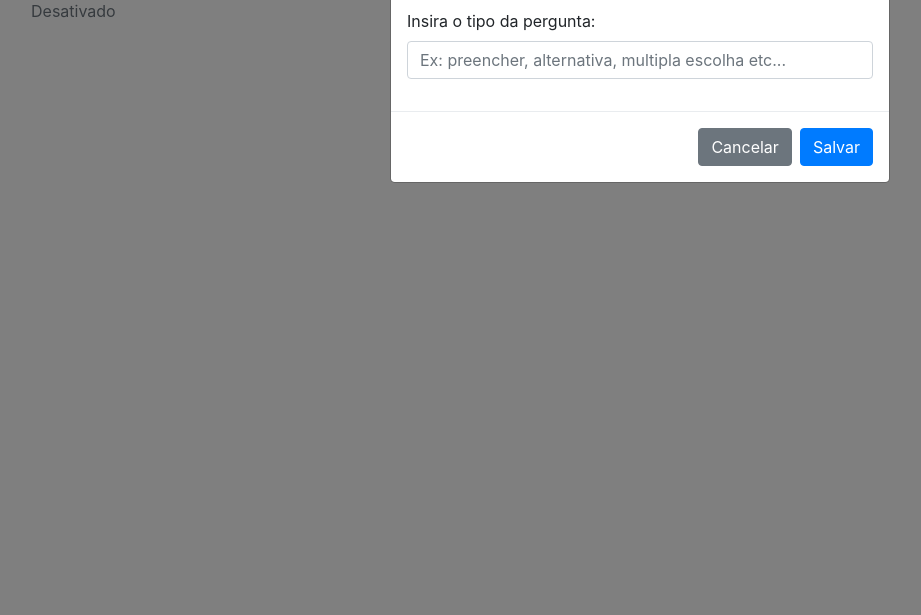
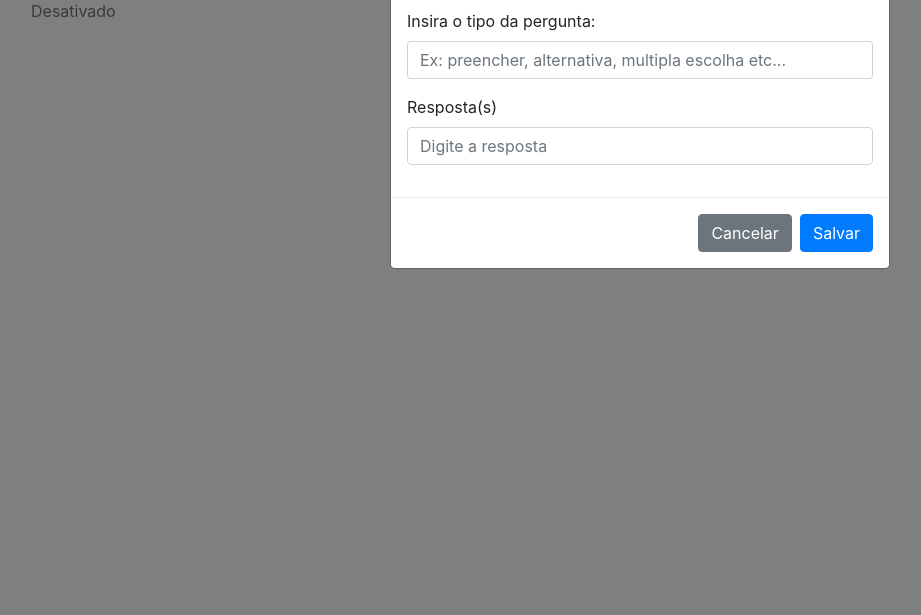
Before and after one commit to thiagofdiniz/ProjetoPW2, a PHP site: page /questoes.php in a window 1280 px wide, after a click on "Insira uma pergunta". Shown: the part 185-800 px from the top of the page, without its empty margins (0-921 px from the left). Run offline with PHP 8.4, Linux system fonts and the light colour scheme; data that the repository does not hold is empty.

Commit message:
FINALIZADO

```diff
--- a/PerguntaController.php
+++ b/PerguntaController.php
@@ -10,6 +10,7 @@ switch ($acao) {
     $pergunta = new PerguntaInsert();
     $pergunta->pergunta = $_POST['pergunta'];
     $pergunta->tipo = $_POST['tipo'];
+    $pergunta->resposta = $_POST['resposta'];
     $pergunta->inserir();
         break;
     case 'apagar':
--- a/PerguntaInsert.php
+++ b/PerguntaInsert.php
@@ -25,7 +25,7 @@ class PerguntaInsert
 
     public function inserir()
     {
-        $sql = "INSERT INTO questoes VALUES (0, '$this->pergunta', '$this->tipo')";
+        $sql = "INSERT INTO questoes VALUES (0, '$this->pergunta', '$this->tipo','$this->resposta')";
         $rs = $this->con->query($sql);
         if ($rs) {
             header('Location: questoes.php');
--- a/questoes.php
+++ b/questoes.php
@@ -83,6 +83,7 @@ $lista = $PerguntaInsert->buscar();
                         <th>Pergunta</th>
                         <th>Seu Tipo</th>
                         <th>Ações</th>
+
                     </tr>
                     <?php foreach ($lista as $pergunta): ?>
                         <td><?= $pergunta->idPergunta; ?></td>
@@ -126,7 +127,10 @@ $lista = $PerguntaInsert->buscar();
                             <label for="tipo">Insira o tipo da pergunta:</label>
                             <input type="text" name="tipo" class="form-control" id="tipo" placeholder="Ex: preencher, alternativa, multipla escolha etc...">
                         </div>
-
+                        <div class="form-group">
+                            <label for="pergunta">Resposta(s)</label>
+                            <input type="text" name="resposta" class="form-control" id="resposta" placeholder="Digite a resposta ">
+                        </div>
 
 
                 </div>
```
